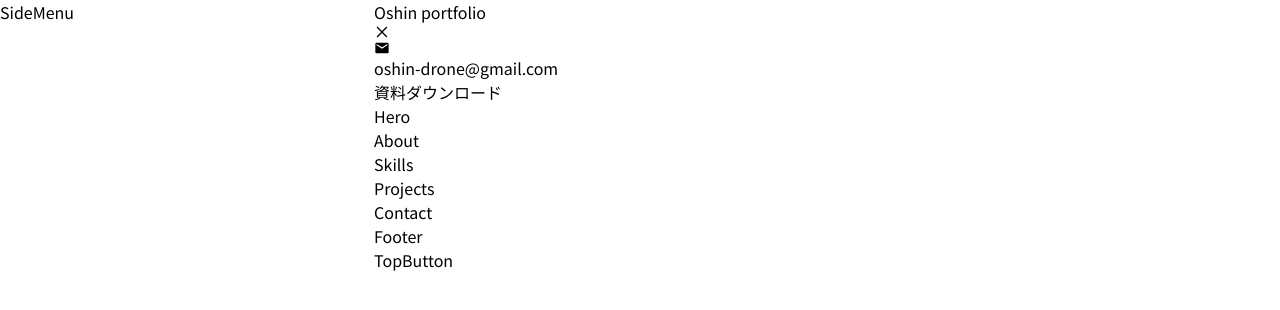
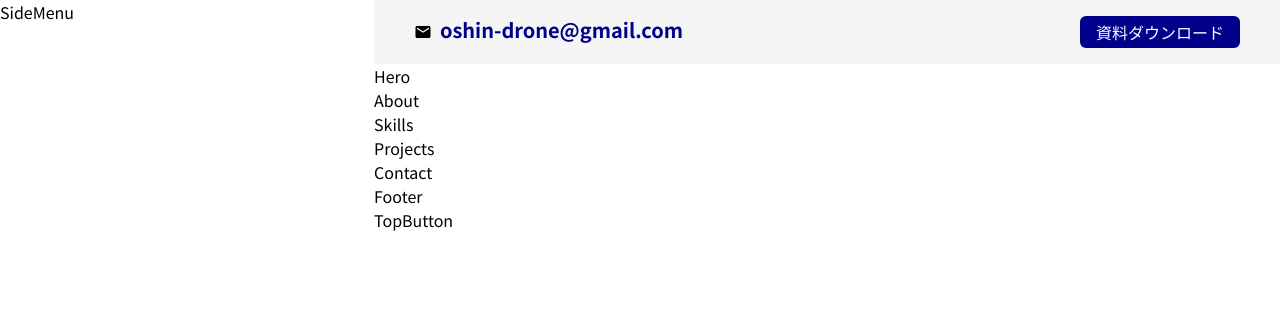
Before and after one commit to shingoasou-0804/oshin-portfolio, a Next.js app in the folder src/: page / in a window 1280 px wide. Shown: the top 310 px of the page. Built offline with nearby package versions, Linux system fonts and the light colour scheme.

Commit message:
add zustand and style

```diff
--- a/src/components/TopMenu.js
+++ b/src/components/TopMenu.js
@@ -1,27 +1,34 @@
+'use client'
+
 import Link from 'next/link'
 import React from 'react'
 import { AiOutlineClose } from 'react-icons/ai'
 import { RiMenu3Fill } from 'react-icons/ri'
 import { MdEmail } from 'react-icons/md'
+import { useMenuStore } from '@/store/useMenuStore'
 
 function TopMenu() {
+  const { isOpen, openMobileMenu } = useMenuStore()
+
   return (
-    <section>
-      <div>
-        <div>
+    <section className='px-[40px] bg-whitesmoke py-4 z-10 max-xs:px-5' id='home'>
+      <div className='max-w-7xl mx-auto flex flex-col justify-between items-center gap-5'>
+        <div className='flex justify-between items-center w-full md:hidden'>
           <Link href={'/'}>
-            <h1>Oshin portfolio</h1>
+            <h1 className='font-bold text-3xl text-cadetblue'>Oshin portfolio</h1>
           </Link>
-          <div>
-            <AiOutlineClose />
+          <div className='text-2xl z-50' onClick={openMobileMenu}>
+            {
+              isOpen ? <AiOutlineClose /> : <RiMenu3Fill />
+            }
           </div>
         </div>
-        <div>
-          <div>
+        <div className='flex justify-between w-full items-center max-xs:flex-col max-xs:items-start max-xs:gap-2'>
+          <div className='flex flex-row gap-2 items-center text-lg font-bold'>
             <MdEmail />
-            <span>oshin-drone@gmail.com</span>
+            <span className='text-darkblue text-xl pb-1'>oshin-drone@gmail.com</span>
           </div>
-          <button>
+          <button className='bg-darkblue text-white px-4 py-1 rounded-md hover:bg-darkblue/75'>
             資料ダウンロード
           </button>
         </div>
--- a/src/package.json
+++ b/src/package.json
@@ -12,7 +12,8 @@
     "next": "14.1.4",
     "react": "^18",
     "react-dom": "^18",
-    "react-icons": "^5.2.0"
+    "react-icons": "^5.2.0",
+    "zustand": "^4.5.2"
   },
   "devDependencies": {
     "@types/node": "^20",
--- /dev/null
+++ b/src/store/useMenuStore.js
@@ -0,0 +1,7 @@
+import { create } from 'zustand'
+
+export const useMenuStore = create((set) => ({
+    isOpen: false,
+    openMobileMenu: () => set((state) => ({ isOpen: !state.isOpen })),
+    closeMobileMenu: () => set({ isOpen: false }),
+}))
```
Also changed, not shown: 1 other file (tests, documents, lock files or other folders).
